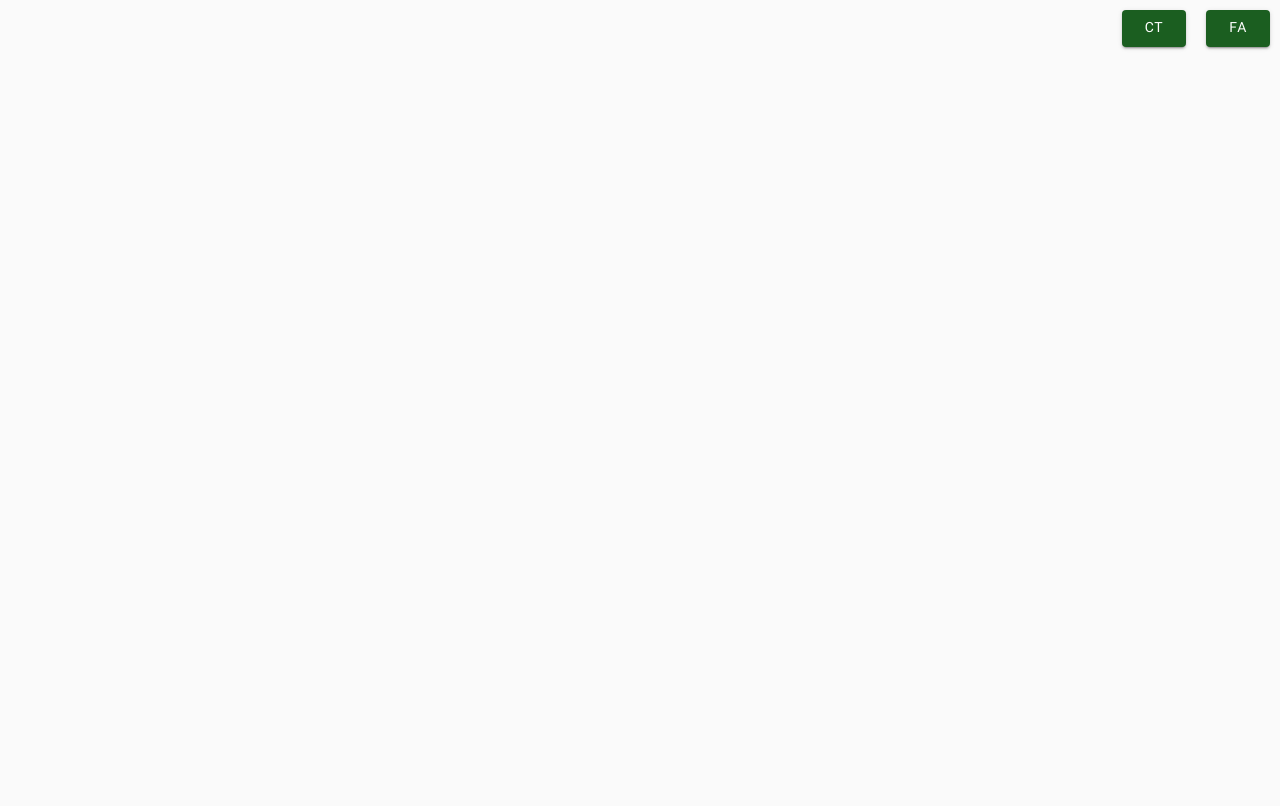
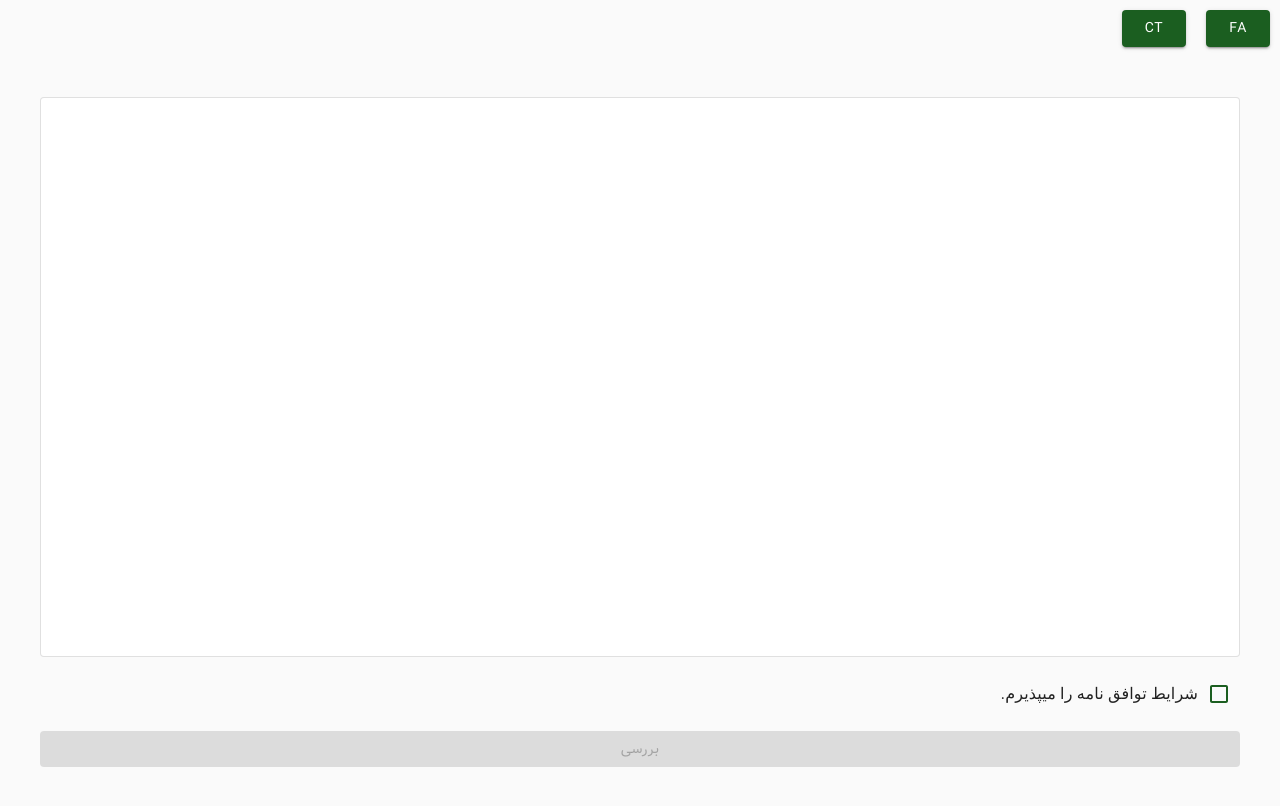
Before and after one commit to Saeedmohammadiha/openaccount, a React (Create React App) app: page /Obligation in a window 1280 px wide. Before the commit this address had no page. Built offline with nearby package versions, Linux system fonts and the light colour scheme; no server answers; what jss-rtl would draw is missing.

Commit message:
add obligaion page

```diff
--- a/src/App.js
+++ b/src/App.js
@@ -16,6 +16,7 @@ import Loading from "./components/Loading";
 
 const BasicInfo = lazy(() => import("./pages/BasicInfo"));
 const ConfirmMobile = lazy(() => import("./pages/ConfirmMobile"));
+const Obligation = lazy(() => import("./pages/Obligation"));
 
 function App() {
   const [themeMode, setThemeMode] = useState("light");
@@ -47,6 +48,7 @@ function App() {
             <Routes>
               <Route path="/BasicInfo" element={<BasicInfo />} />
               <Route path="/confirmMobile" element={<ConfirmMobile />} />
+              <Route path="/Obligation" element={<Obligation />} />
             </Routes>
           </BrowserRouter>
         </Grid>
--- a/src/endpoints/index.js
+++ b/src/endpoints/index.js
@@ -8,7 +8,10 @@ export const getAccountType = async () => {
 };
 
 export const createAuthRequest = async (data) => {
-  const res = await axiosInstance.post("/api/BancsLink/CreateAuthRequest", data);
+  const res = await axiosInstance.post(
+    "/api/BancsLink/CreateAuthRequest",
+    data
+  );
   return res;
 };
 
@@ -16,3 +19,13 @@ export const VerificationOTP = async (data) => {
   const res = await axiosInstance.post("/api/BancsLink/VerificationOTP", data);
   return res;
 };
+
+export const getObligation = async (data) => {
+  const res = await axiosInstance.post("/api/BancsLink/GetObligation", data);
+  return res;
+};
+
+export const saveObligation = async (data) => {
+  const res = await axiosInstance.post("/api/BancsLink/SaveObligation", data);
+  return res;
+};
--- a/src/i18n/i18Translate.js
+++ b/src/i18n/i18Translate.js
@@ -10,6 +10,7 @@ const resources = {
       check: "Check",
       password: "password",
       sendAgain: "Send Again",
+      approveObligation: 'I accept the obligation.'
     },
   },
   fa: {
@@ -23,6 +24,7 @@ const resources = {
       check: "بررسی",
       password: "رمز",
       sendAgain: "ارسال مجدد",
+      approveObligation: "شرایط توافق نامه را میپذیرم."
     },
   },
 };
--- a/src/pages/ConfirmMobile/index.js
+++ b/src/pages/ConfirmMobile/index.js
@@ -33,8 +33,8 @@ export default function ConfirmMobile() {
 
     try {
       const res = await VerificationOTP(body);
-      console.log(res);
-      navigate("");
+      localStorage.setItem('token', JSON.stringify(res))
+      navigate("/obligation");
     } catch (error) {
       console.log(error);
     }
--- /dev/null
+++ b/src/pages/Obligation/index.js
@@ -0,0 +1,75 @@
+import {
+  Button,
+  Checkbox,
+  FormControlLabel,
+  Grid,
+  Paper,
+  withStyles,
+} from "@material-ui/core";
+import { useEffect, useState } from "react";
+import { getObligation, saveObligation } from "../../endpoints";
+import { green } from "@material-ui/core/colors";
+import { useTranslation } from "react-i18next";
+import { useNavigate } from "react-router";
+
+export default function Obligation() {
+  const { t } = useTranslation();
+  const navigate = useNavigate();
+  const [obligation, setObligation] = useState("");
+  const [approved, setApproved] = useState(false);
+  const [token, setToken] = useState();
+
+  useEffect(() => {
+    setToken(localStorage.getItem("token"));
+    getObligation(token).then((res) => setObligation(res));
+  }, []);
+
+  const GreenCheckbox = withStyles({
+    root: {
+      color: green[900],
+      "&$checked": {
+        color: green[900],
+      },
+    },
+    checked: {},
+  })((props) => <Checkbox color="default" {...props} />);
+
+  const handleSubmit = async () => {
+    await saveObligation(token);
+    navigate("");
+  };
+
+  return (
+    <Grid container direction="column" spacing={2}>
+      <Grid item>
+        <Paper style={{ height: "70vh", overflow: "auto" }} variant="outlined">
+          {obligation}
+        </Paper>
+      </Grid>
+      <Grid item>
+        <FormControlLabel
+          style={{ marginRight: 0 }}
+          control={
+            <GreenCheckbox
+              checked={approved}
+              onChange={(e) => setApproved(e.target.checked)}
+              name="approved"
+            />
+          }
+          label={t("approveObligation")}
+        />
+      </Grid>
+      <Grid item>
+        <Button
+          disabled={!approved}
+          fullWidth
+          variant="contained"
+          color="primary"
+          onClick={handleSubmit}
+        >
+          {t("check")}
+        </Button>
+      </Grid>
+    </Grid>
+  );
+}
```
